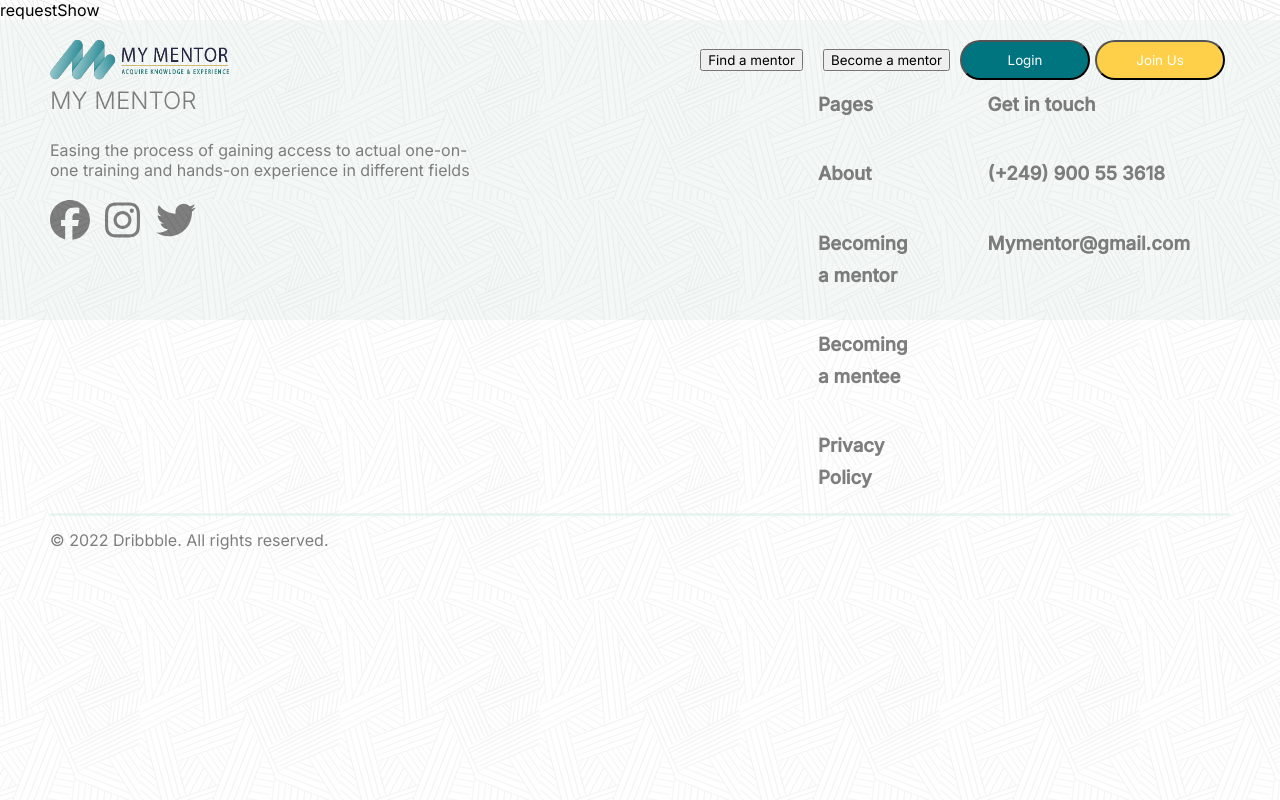
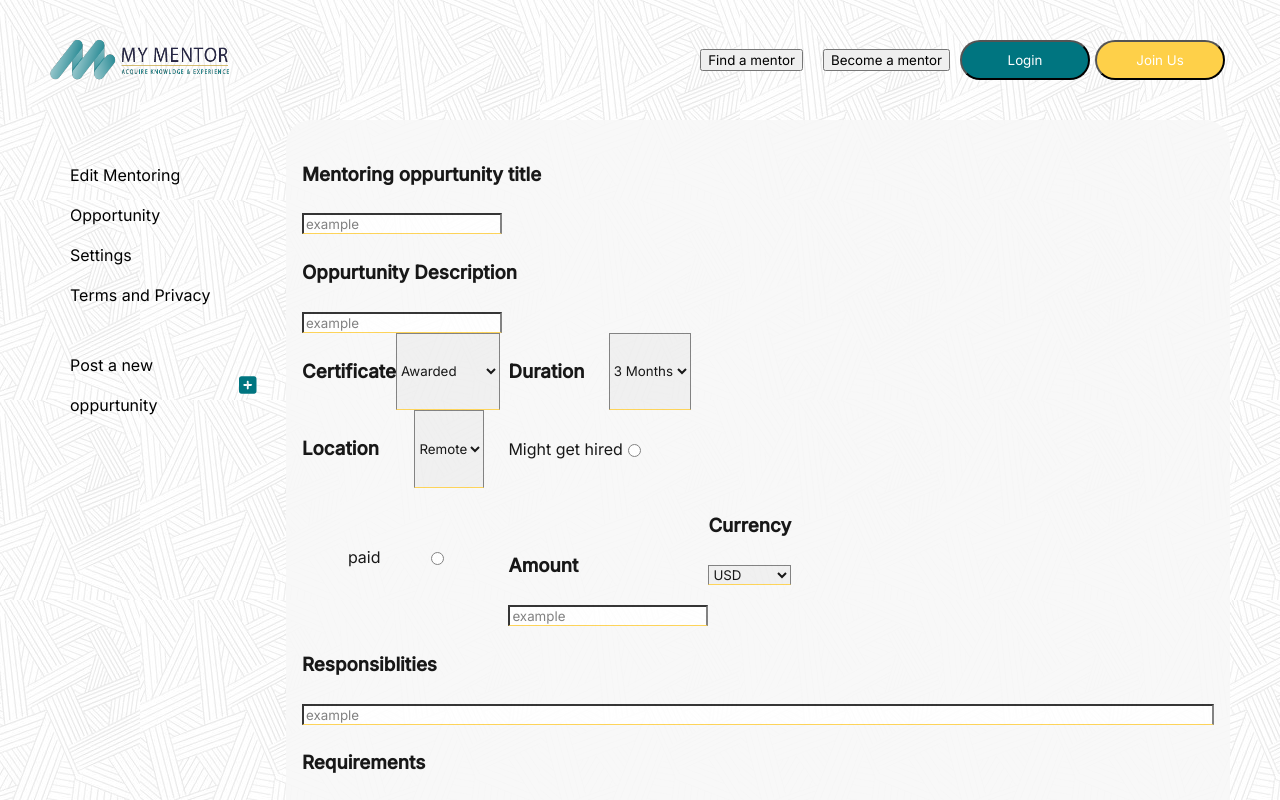
Before and after one commit to Tech-works-group/mymentor, a Next.js app: page /request/requestForm in a window 1280 px wide. Shown: the top 800 px of the page. Built offline with nearby package versions, Linux system fonts and the light colour scheme.

Commit message:
request form

```diff
--- a/pages/request/requestForm.js
+++ b/pages/request/requestForm.js
@@ -1,9 +1,100 @@
 import React from 'react'
+import Link from "next/link";
+import styles from "../../styles/Request.module.css";
+import { FontAwesomeIcon } from "@fortawesome/react-fontawesome";
+import Image from "next/image";
+import classNames from "classnames";
+import {
+  faPlusSquare,
+  faDollarSign,
+  faBriefcase,
+  faLocation,
+  faClock,
+} from "@fortawesome/free-solid-svg-icons";
+import { interpolateAs } from 'next/dist/shared/lib/router/router';
 
-const requestShow = () => {
+const requestForm = () => {
+  const name = "Khadiga Saif";
+  const title = "Front End development";
+  const paid = 20;
+  const unit = "sdg/h";
+
   return (
-    <div>requestShow</div>
-  )
+    <div className="container columns_container">
+      <div className="small">
+        <Link href="">Edit Mentoring Opportunity</Link>
+        <Link href="">Settings</Link>
+        <Link href="">Terms and Privacy</Link>
+        <div className="add_new">
+          <Link href="">Post a new oppurtunity</Link>
+          <FontAwesomeIcon icon={faPlusSquare} className="icon" />
+        </div>
+      </div>
+      <div className="wide">
+        <h3>Mentoring oppurtunity title</h3>
+        <input type="text" placeholder="example"></input>
+        <h3>Oppurtunity Description</h3>
+        <input type="text" placeholder="example"></input>
+
+        <div className="flex">
+          <div>
+          <div className={styles.form_item}>
+          <h3>Certificate</h3>
+          <select>
+            <option selected>Awarded</option>
+            <option>Not Awarded</option>
+            </select>
+          </div>
+          <div className={styles.form_item}>
+          <h3>Duration</h3>
+          <select>
+            <option>3 Months</option>
+            <option>6 Months</option>
+            </select>
+            </div>
+          </div>
+          <div>
+          <div className={styles.form_item}>
+          <h3>Location</h3>
+          <select>
+            <option>Remote</option>
+            <option>On site</option>
+            </select>
+            </div>
+            <br></br>
+            <div>
+          <label for="might_get_hired">Might get hired</label>
+              <input type="radio" value="might_get_hired"></input>
+              </div>
+          </div>
+          <div style={{}}>
+          <div className={styles.form_item}>
+          <label for="paid">paid</label>
+            <input type="radio" value="paid"></input>
+            </div>
+            <div className={styles.column_form_item}>
+              <br></br>
+            <h3>Amount</h3>
+            <input type="text" placeholder="example"></input>
+          </div>
+            <div className={styles.column_form_item}>
+              <h3>Currency</h3>
+            <select>
+              <option selected>USD</option>
+              <option>SDG</option>
+            </select>
+            </div>
+            </div>
+        <h3>Responsiblities</h3>
+        <input type="text" placeholder="example"></input>
+        <h3>Requirements</h3>
+        <input type="text" placeholder="example"></input>
+        <h3>Expected Outcome</h3>
+        <input type="text" placeholder="example"></input>
+      </div>
+      </div>
+    </div>
+  );
 }
 
-export default requestShow
+export default requestForm;
--- a/styles/Request.module.css
+++ b/styles/Request.module.css
@@ -1,7 +1,6 @@
 .title {
   font-size: 24px;
   font-weight: 600;
-
 }
 
 .sub_title {
@@ -30,7 +29,7 @@
 }
 
 .content_section {
-    margin: 20px 0
+  margin: 20px 0;
 }
 
 .content_section ol {
@@ -66,7 +65,6 @@
   margin-bottom: 10px;
 }
 
-
 .about_section p {
   line-height: 1.5rem;
 }
@@ -82,3 +80,14 @@
   font-weight: 600;
   color: #007580;
 }
+
+.form_item {
+  display: flex;
+  justify-content: space-between;
+  width: 20%;
+  margin-right: 24px;
+}
+
+.column_form_item {
+    flex-direction: column !important;
+}
--- a/styles/globals.css
+++ b/styles/globals.css
@@ -85,6 +85,7 @@ ol {
   justify-content: baseline;
   align-items: baseline;
   height: fit-content;
+  line-height: 40px;
 }
 
 .columns_container .small {
@@ -96,7 +97,8 @@ ol {
   width: 80%;
   background-color: #f8f8f8;
   border-radius: 25px;
-  opacity: 0.8;
+  opacity: 0.9;
+  padding: 1em;
 }
 
 .content {
@@ -205,13 +207,41 @@ input {
   border-bottom: 0.5px #fed049 solid;
 }
 
+input[type=text]{
+background-color: #ffffff;
+}
+
+input[type=radio] {
+  margin-right: 3em;
+}
+
 select {
   border-bottom: 0.5px #fed049 solid;
 }
 
+.flex{
+display: flex;
+flex-direction: column;
+flex-wrap: wrap;
+justify-content: space-around;
+}
+
+.flex div {
+  display: flex;
+  flex-direction: row;
+}
+
+label{
+  margin: auto;
+}
 .row {
   display: flex;
   flex-direction: row;
+}
+
+.column_select{
+  display:flex;
+  flex-direction: column;
 }
 
 .right {
```
Lines whose indentation alone changed are shown as unchanged.
